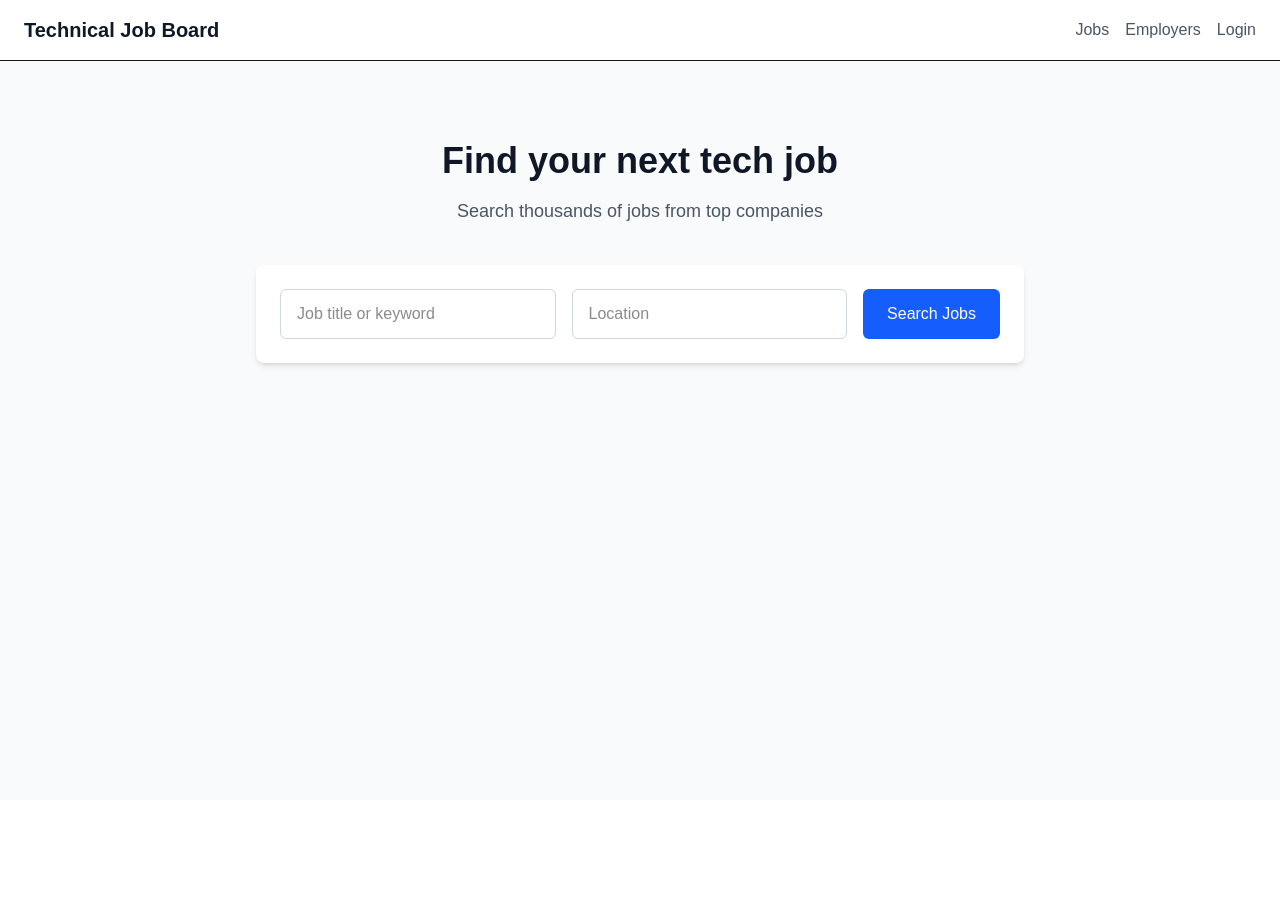
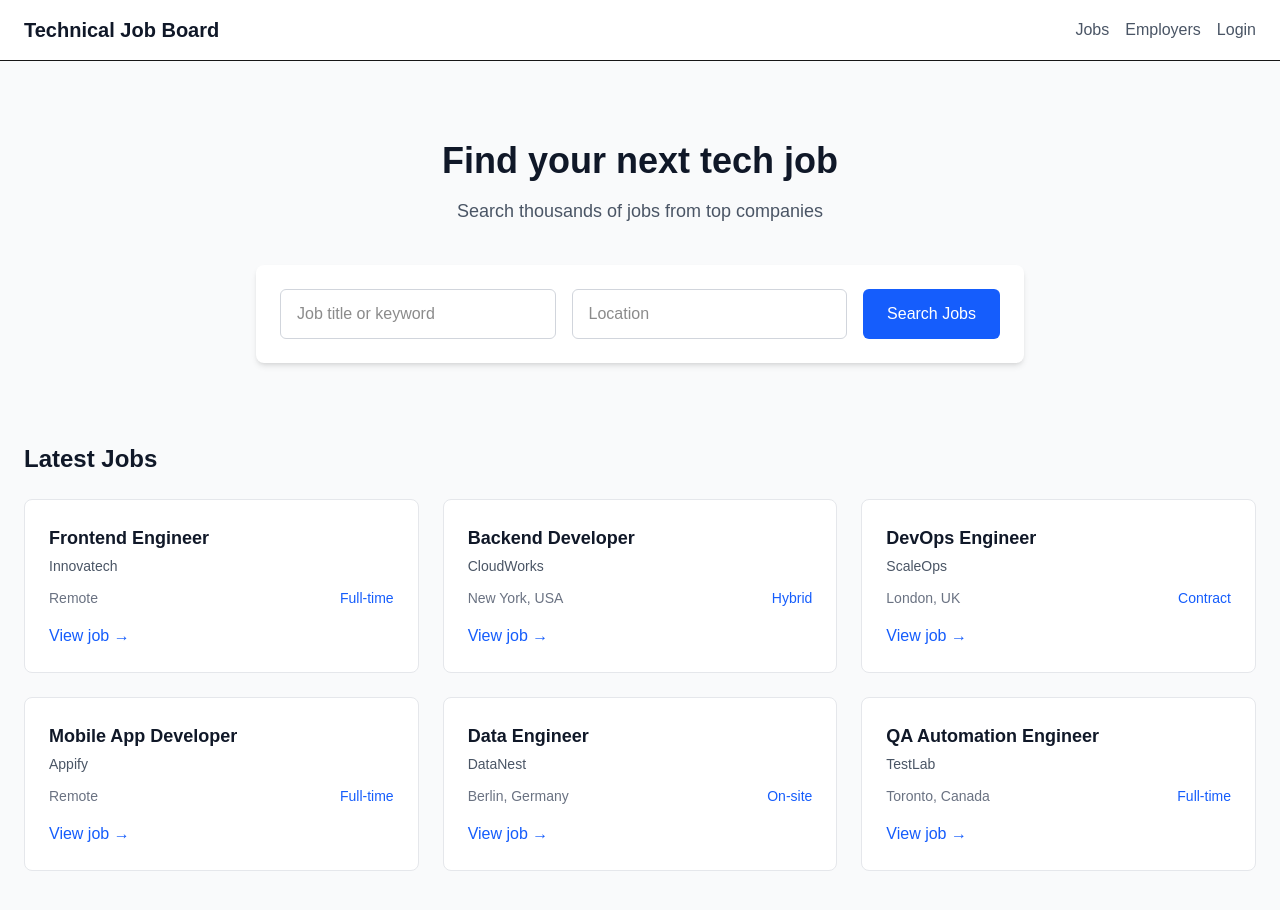
Before and after one commit to adebisidolapo/technicaljobboard, a Next.js app in the folder jobboard/: page / in a window 1280 px wide. Shown: the top 910 px of the page. Before the commit the page ends 800 px from the top, so only its background shows below. Built offline with nearby package versions, Linux system fonts and the light colour scheme.

Commit message:
Add latest jobs section

```diff
--- a/jobboard/app/page.tsx
+++ b/jobboard/app/page.tsx
@@ -47,6 +47,78 @@ export default function Home() {
           </button>
         </div>
       </section>
+
+      {/* Latest Jobs Section */}
+<section className="max-w-7xl mx-auto px-6 pb-20">
+  <h3 className="text-2xl font-semibold text-gray-900 mb-6">
+    Latest Jobs
+  </h3>
+
+  <div className="grid grid-cols-1 md:grid-cols-2 lg:grid-cols-3 gap-6">
+    {[
+      {
+        title: "Frontend Engineer",
+        company: "Innovatech",
+        location: "Remote",
+        type: "Full-time",
+      },
+      {
+        title: "Backend Developer",
+        company: "CloudWorks",
+        location: "New York, USA",
+        type: "Hybrid",
+      },
+      {
+        title: "DevOps Engineer",
+        company: "ScaleOps",
+        location: "London, UK",
+        type: "Contract",
+      },
+      {
+        title: "Mobile App Developer",
+        company: "Appify",
+        location: "Remote",
+        type: "Full-time",
+      },
+      {
+        title: "Data Engineer",
+        company: "DataNest",
+        location: "Berlin, Germany",
+        type: "On-site",
+      },
+      {
+        title: "QA Automation Engineer",
+        company: "TestLab",
+        location: "Toronto, Canada",
+        type: "Full-time",
+      },
+    ].map((job, index) => (
+      <div
+        key={index}
+        className="bg-white border border-gray-200 rounded-lg p-6 hover:shadow-md transition"
+      >
+        <h4 className="text-lg font-semibold text-gray-900 mb-1">
+          {job.title}
+        </h4>
+        <p className="text-sm text-gray-600 mb-3">
+          {job.company}
+        </p>
+
+        <div className="flex items-center justify-between text-sm text-gray-500 mb-4">
+          <span>{job.location}</span>
+          <span className="text-blue-600 font-medium">
+            {job.type}
+          </span>
+        </div>
+
+        <button className="text-blue-600 font-medium hover:underline">
+          View job →
+        </button>
+      </div>
+    ))}
+  </div>
+</section>
+
     </main>
   );
 }
```
